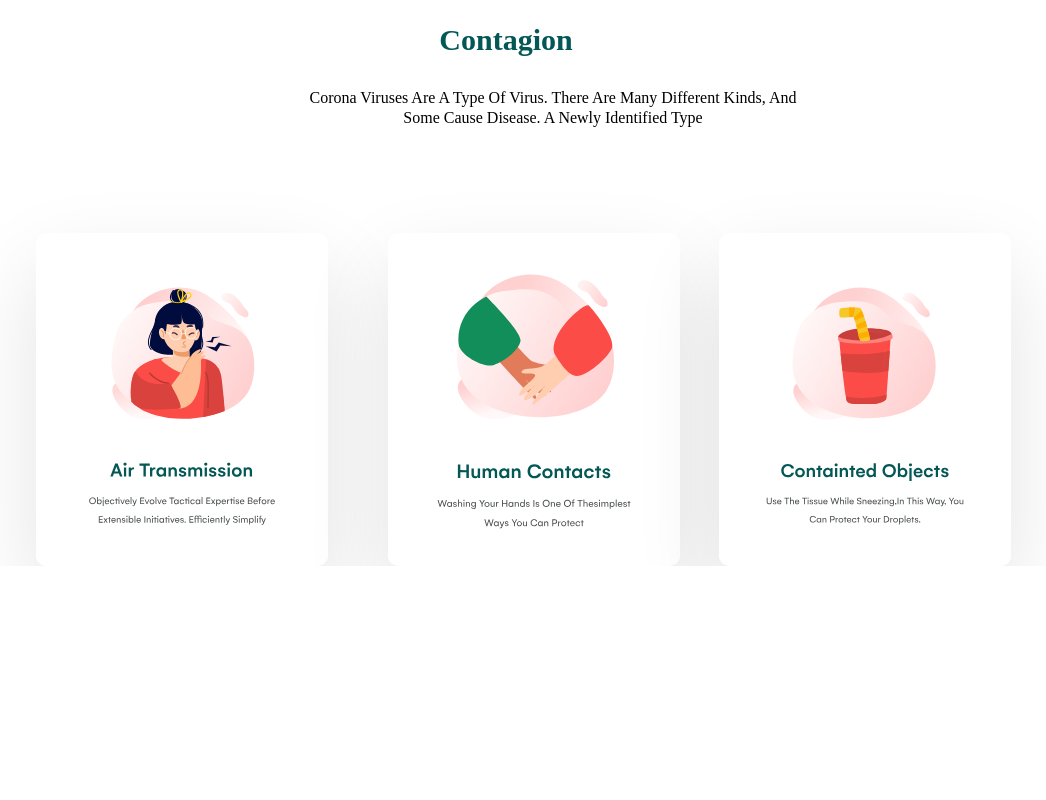
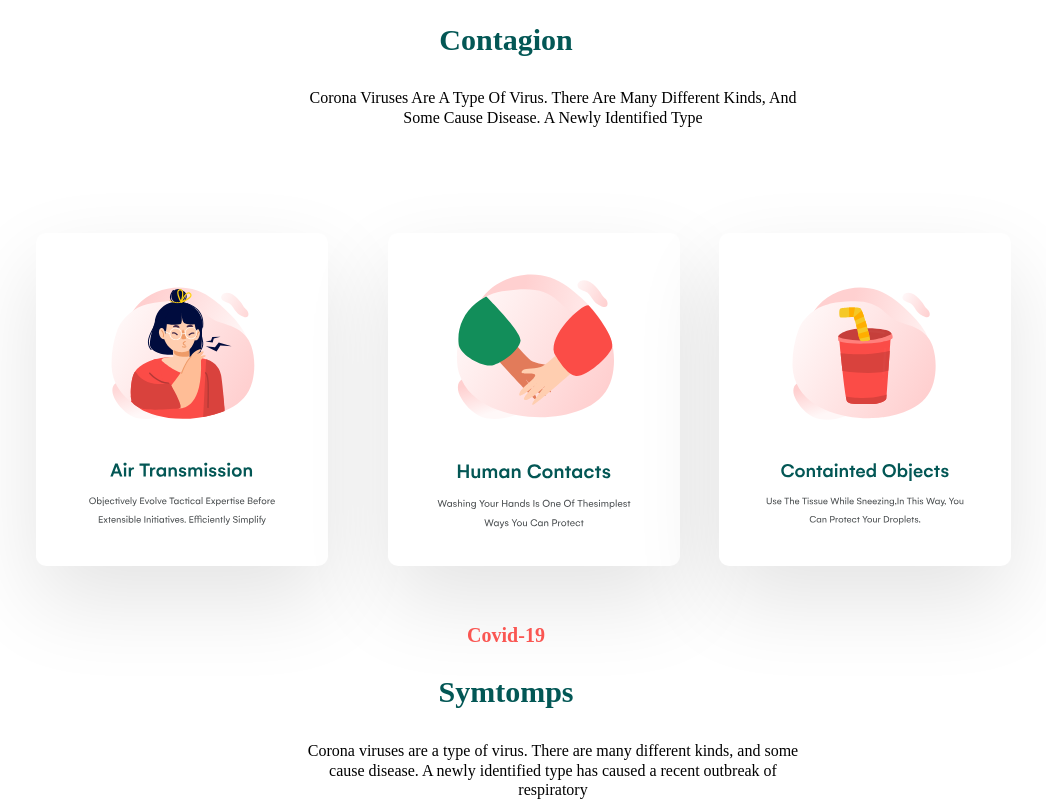
Before and after one commit to cooleo273/covid-awareness, a React (Create React App) app: page / in a window 1280 px wide. Shown: the part 1475-2275 px from the top of the page, without its empty margins (134-1180 px from the left). Before the commit the page ends 2041 px from the top, so only its background shows below. Built offline with nearby package versions, Linux system fonts and the light colour scheme.

Commit message:
formed symtomps

```diff
--- /dev/null
+++ b/src/components/Symtomps/index.js
@@ -0,0 +1,23 @@
+import React from 'react'
+import { Container2 } from './styles'
+
+function Symtomps() {
+    return (
+        <Container2>
+            <h5>
+            Covid-19
+            </h5>
+            <p>
+            Symtomps
+            </p>
+            <p>
+            Corona viruses are a type of virus.
+            There are many different kinds, and some cause disease.
+            A newly identified type has caused a recent outbreak of respiratory
+            </p>
+
+        </Container2>
+    )
+}
+
+export default Symtomps
--- /dev/null
+++ b/src/components/Symtomps/styles.js
@@ -0,0 +1,32 @@
+import styled from "styled-components";
+
+export const Container2 = styled.div`
+    position:relative;
+    top:120px;
+&& h5{
+    text-align:center;
+    font-family: Red Hat Display;
+    font-style: normal;
+    font-size: 20px;
+    line-height: 50%;
+    color: #FA5652;
+}
+&& p:first-of-type{
+    text-align:center ;
+    font-family: Red Hat Display;
+    font-style: normal;
+    font-weight: bold;
+    font-size: 30px;
+    line-height: 124%;
+    color: #035755
+}
+&& P:last-of-type{
+    position:relative;
+    width:500px;
+    font-family: Red Hat Display;
+    font-style: normal;
+    line-height: 124%;
+    left:437px;
+    text-align:center;
+}
+`
--- a/src/screens/Home/index.js
+++ b/src/screens/Home/index.js
@@ -2,6 +2,7 @@ import React from 'react'
 import Header from '../../components/Header'
 import Aboutus from '../../components/About us'
 import Contagion from '../../components/Contagion'
+import Symtomps from '../../components/Symtomps'
 
 function Home() {
     return (
@@ -9,6 +10,7 @@ function Home() {
             <Header/>
             <Aboutus/>
             <Contagion/>
+            <Symtomps/>
         </div>
     )
 }
```
